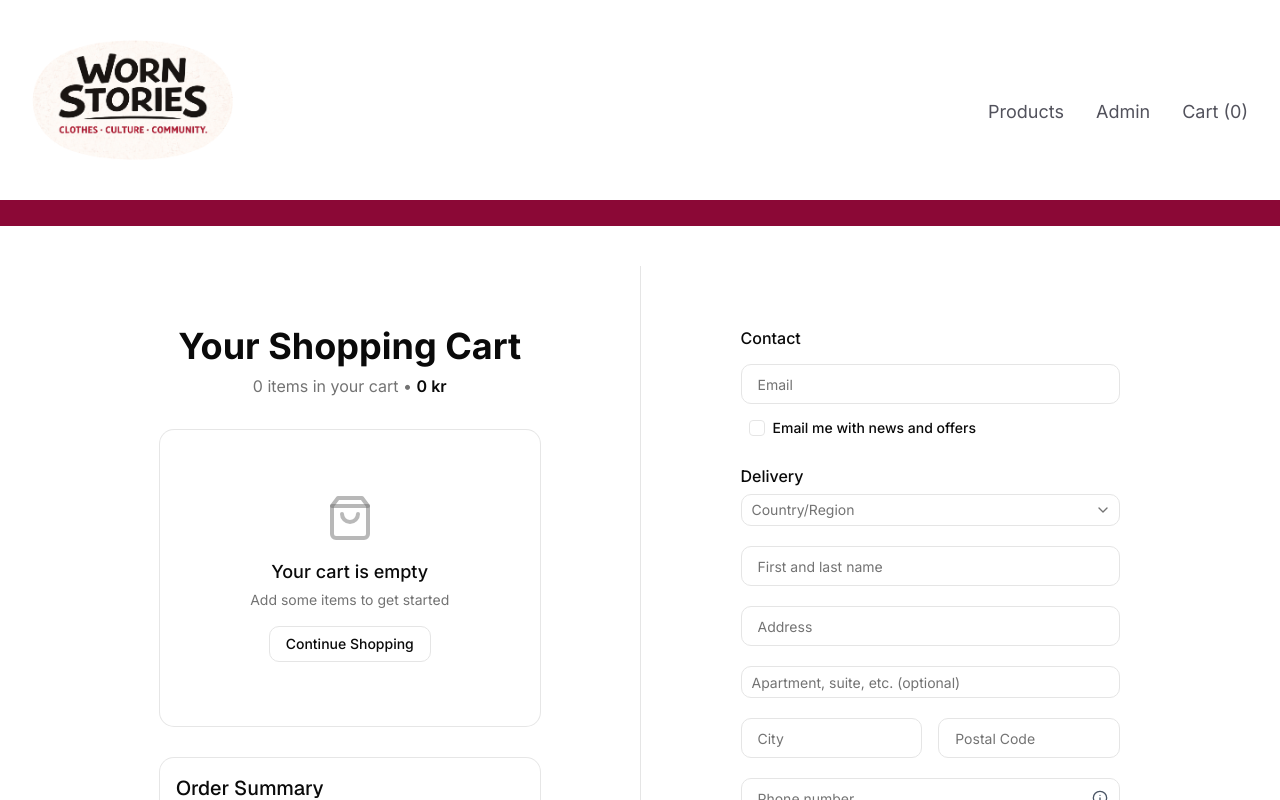
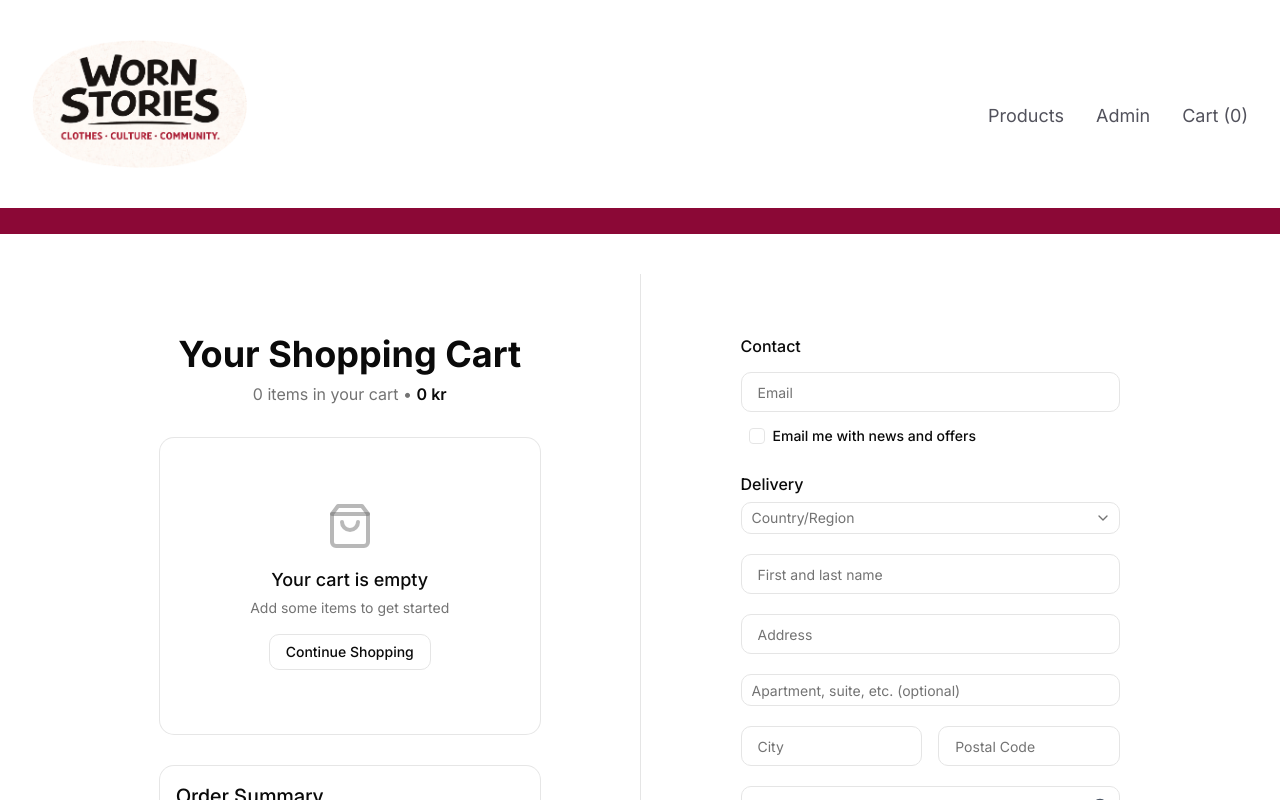
Before and after one commit to emilyfranceskolar/nextjs-webshop, a Next.js app: page /checkout in a window 1280 px wide. Shown: the top 800 px of the page. Built offline with nearby package versions, Linux system fonts and the light colour scheme.

Commit message:
change structure in header.tsx in link for green tests

```diff
--- a/components/header.tsx
+++ b/components/header.tsx
@@ -32,32 +32,36 @@ export default function Header() {
 
         <Link
           href="/"
-          className={`bg-[url('/assets/images/worn-stories-logo.png')] block bg-contain bg-no-repeat bg-center md:bg-left text-4xl text-black transition-all duration-300 ${isScrolled ? "w-40 h-20" : "w-55 h-30"
-            }`}
+          className={`bg-[url('/assets/images/worn-stories-logo.png')] block bg-contain bg-no-repeat bg-center md:bg-left text-4xl text-black transition-all duration-300 ${isScrolled ? "w-40 h-20" : "w-56 h-32"
+            }`} aria-label="Home"
         ></Link>
       </div>
 
       <nav className="flex justify-center flex-1 mt-6 gap-8 text-sm md:text-lg md:justify-end lg:justify-end ">
         <Link
-          href="/product"
+          href="/products"
+          data-cy="product-link"
           className="text-zinc-600 hover:underline underline-offset-8 decoration-2 decoration-zinc-500"
         >
-          <p>Products</p>
+          Products
         </Link>
         <Link
           href="/admin"
+          data-cy="admin-link"
           className="text-zinc-600 hover:underline underline-offset-8 decoration-2 decoration-zinc-500"
         >
-          <p data-cy="admin-link">Admin</p>
+          Admin
         </Link>
         <Link
           href="/checkout"
+          data-cy="cart-link"
           className="text-zinc-600 hover:underline underline-offset-8 decoration-2 decoration-zinc-500"
-          data-cy="cart-link"
         >
-          <p data-cy="cart-items-count-badge">
-            Cart ({isLoaded ? totalQuantity : 0})
-          </p>
+          Cart (
+          <span data-cy="cart-items-count-badge">
+            {isLoaded ? totalQuantity : 0}
+          </span>
+          )
         </Link>
       </nav>
     </header>
```
